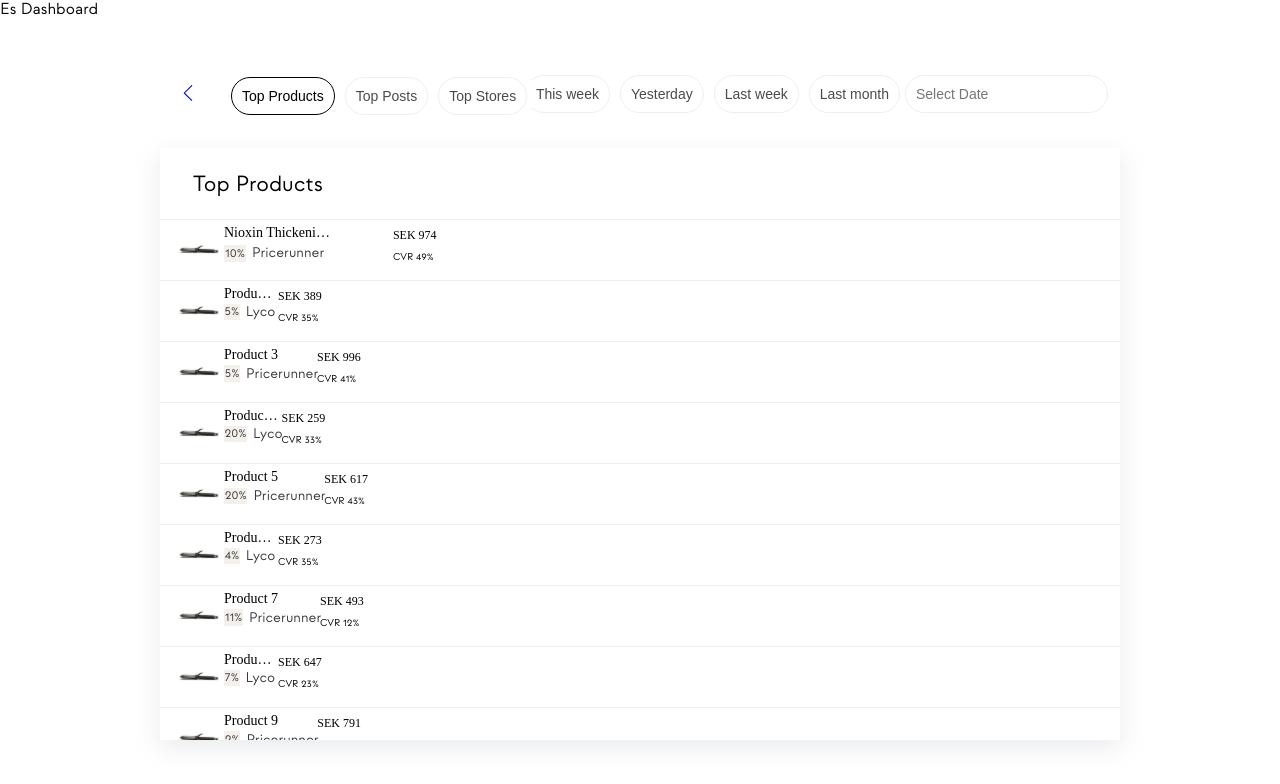
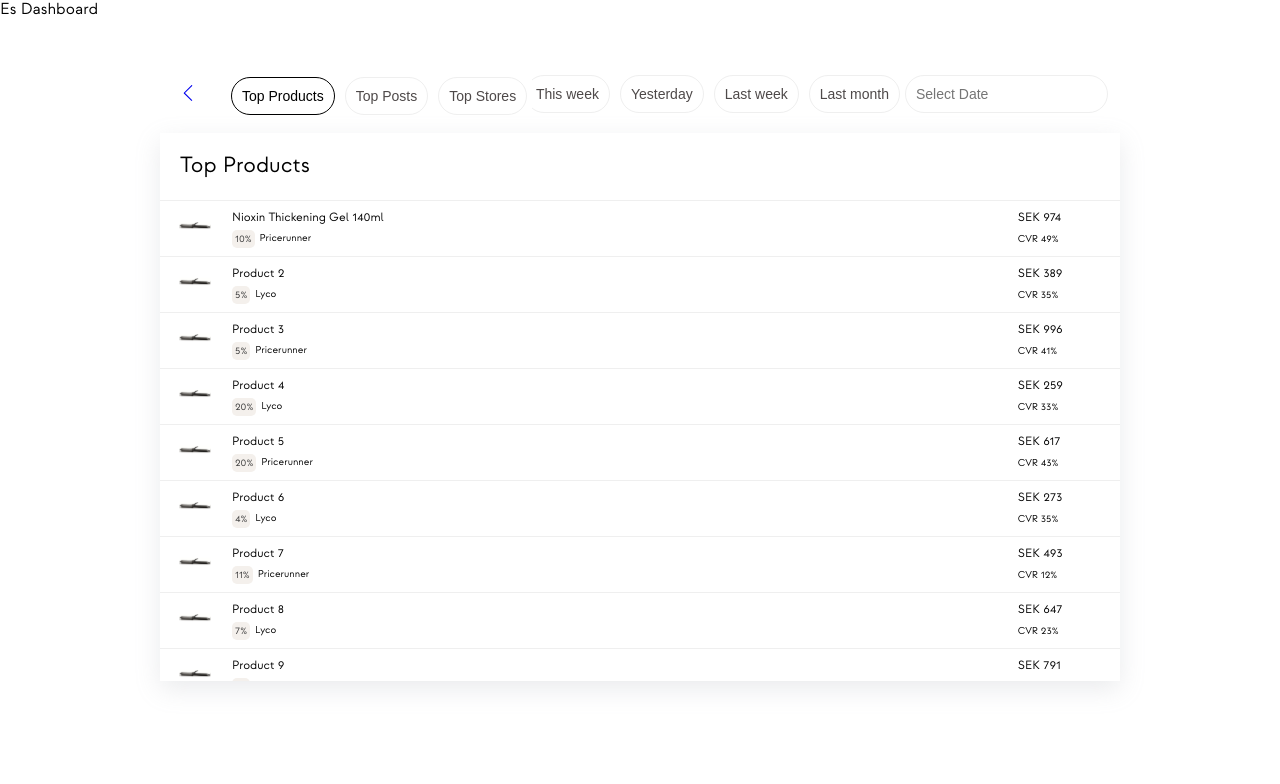
Before and after one commit to riddhiparmarbrainvire/esdashboard, a Next.js app: page /topProducts in a window 1280 px wide. Shown: the top 784 px of the page. Built offline with nearby package versions, Linux system fonts and the light colour scheme.

Commit message:
design complete

```diff
--- a/src/components/ProductContent.tsx
+++ b/src/components/ProductContent.tsx
@@ -1,28 +1,14 @@
 import {
-  // AboutProduct,
-  FlexDiv,
-  // FlexWrapperDiv,
-  // ImageAndProductNameDiv,
-  ImageContentDiv,
-  // ImageDiv,
-  // MainContentWrapper,
-  NumberDiv,
-  // PercentageDiv,
-  // PriceDetails,
-  // ProductContainer,
-  ProductContentDiv,
-  ProductDetailsDiv,
-  // NumberDiv,
-  // ProductContentDiv,
-  // ProductInnerContent,
-  // ProductDetailsDiv,
-  MainContentWrapper,
   ProductHeading,
-  ProductInnerContent,
-  WidthDiv,
-  // WidthDiv,
-  // ImageContentDiv,
-  // FlexDiv,
+  MainProductDiv,
+  ImageDiv,
+  ProductNameDiv,
+  PriceDetailDiv,
+  SekText,
+  CvrPercentageText,
+  ProductNameText,
+  ProductTypeText,
+  ScrollWrapper,
 } from "@/styles/dashboard.styles";
 import Image from "next/image";
 import React from "react";
@@ -37,6 +23,7 @@ interface MyComponentProps {
   topProductsData: Product[];
   height?: any;
   border?: any;
+  width?: boolean;
 }
 
 interface Product {
@@ -69,12 +56,9 @@ const ProductContent: React.FC<MyComponentProps> = (props) => {
         </Link>
       </ProductHeading>
 
-      <MainContentWrapper
-        className="height-for-detail-page"
-        height={props.height}
-      >
+      <ScrollWrapper height={props.height}>
         {props.topProductsData.map((topProduct) => (
-          <ProductContentDiv
+          <MainProductDiv
             key={topProduct.id}
             className={
               props.productTabHeading === "Top Products"
@@ -86,103 +70,45 @@ const ProductContent: React.FC<MyComponentProps> = (props) => {
                 : ""
             }
           >
-            <FlexDiv>
-              <ImageContentDiv>
+            <ImageDiv width={props.width}>
               {props.productTabHeading === "Top Stores" ? (
                 ""
               ) : (
-                  <Image
-                    src={image}
-                    width={50}
-                    height={50}
-                    alt="Picture of the author"
-                  />
-                )}
-                <WidthDiv>
-                  <p className={`${myFont2.className}`}>{topProduct.name}</p>
-                  <ProductInnerContent>
-                    {props.productTabHeading === "Top Products" ? (
-                      <NumberDiv>
-                        {topProduct.percent}
-                        {"%" ? "%" : "SEK / Click"}
-                      </NumberDiv>
-                    ) : (
-                      ""
-                    )}
-
-                    <span>{topProduct.type}</span>
-                  </ProductInnerContent>
-                </WidthDiv>
-              </ImageContentDiv>
-
-              <ProductDetailsDiv>
-                <p>SEK {topProduct.price}</p>
-                {props.productTabHeading === "Top Products" ? (
-                  <span>CVR {topProduct.cvrPercent}%</span>
-                ) : (
-                  ""
-                )}
-              </ProductDetailsDiv>
-            </FlexDiv>
-          </ProductContentDiv>
-        ))}
-      </MainContentWrapper>
-
-      {/* <MainContentWrapper>
-        {props.topProductsData.map((topProduct) => (
-          <ProductContainer
-            key={topProduct.id}
-            className={
-              props.productTabHeading === "Top Products"
-                ? "topProducts"
-                : props.productTabHeading === "Top Posts"
-                ? "topPosts"
-                : props.productTabHeading === "Top Stores"
-                ? " topStories"
-                : ""
-            }
-          >
-            <FlexWrapperDiv>
-              <ImageAndProductNameDiv>
-                <ImageDiv>
                 <Image
                   src={image}
                   width={40}
                   height={40}
                   alt="Picture of the author"
                 />
+              )}
             </ImageDiv>
-
-                <ProductDetailsDiv>
-                  <p>{topProduct.name}</p>
-                  <AboutProduct>
-                    <PercentageDiv>
+            <ProductNameDiv width={props.width}>
+              <ProductNameText>{topProduct.name}</ProductNameText>
+              <div style={{ display: "flex", alignItems: "center" }}>
                 {props.productTabHeading === "Top Products" ? (
-                        <span>
-                          {topProduct.percent}
-                          {"%" ? "%" : "SEK / Click"}
-                        </span>
+                  <>
+                    <span>{topProduct.percent}%</span>
+                  </>
                 ) : (
                   ""
                 )}
 
-                      <p>{topProduct.type}</p>
-                    </PercentageDiv>
-                  </AboutProduct>
-                </ProductDetailsDiv>
-              </ImageAndProductNameDiv>
-              <PriceDetails className="test-p">
-                <p>SEK {topProduct.price}</p>
+                <ProductTypeText>{topProduct.type}</ProductTypeText>
+              </div>
+            </ProductNameDiv>
+            <PriceDetailDiv width={props.width}>
+              <SekText>SEK {topProduct.price}</SekText>
               {props.productTabHeading === "Top Products" ? (
-                  <span>CVR {topProduct.cvrPercent}%</span>
+                <CvrPercentageText>
+                  CVR {topProduct.cvrPercent}%
+                </CvrPercentageText>
               ) : (
                 ""
               )}
-              </PriceDetails>
-            </FlexWrapperDiv>
-          </ProductContainer>
+            </PriceDetailDiv>
+          </MainProductDiv>
         ))}
-      </MainContentWrapper> */}
+      </ScrollWrapper>
     </>
   );
 };
--- a/src/pages/topProducts.tsx
+++ b/src/pages/topProducts.tsx
@@ -39,8 +39,9 @@ const TopProducts = () => {
                   <ProductContent
                     topProductsData={topProductsData}
                     productTabHeading="Top Products"
-                    height={65}
+                    height={true}
                     border={2}
+                    width={true}
                   />
                 </>
               )}
@@ -49,7 +50,8 @@ const TopProducts = () => {
                   <ProductContent
                     topProductsData={topPostsData}
                     productTabHeading="Top Posts"
-                    height={65}
+                    height={true}
+                    width={true}
                   />
                 </>
               )}
@@ -58,7 +60,8 @@ const TopProducts = () => {
                   <ProductContent
                     topProductsData={topStoresData}
                     productTabHeading="Top Stores"
-                    height={65}
+                    height={true}
+                    width={true}
                   />
                 </>
               )}
--- a/src/styles/dashboard.styles.tsx
+++ b/src/styles/dashboard.styles.tsx
@@ -23,11 +23,16 @@ export const MainDivWrapper = styled.div`
   height: 130vh;
 `;
 
-export const ButtonContainer = styled.div`
+interface ButtonContainerProps {
+  scroll?: boolean;
+}
+
+export const ButtonContainer = styled.div<ButtonContainerProps>`
   display: flex;
   align-items: center;
   justify-content: right;
   margin-bottom: 15px;
+  overflow-x: ${({ scroll }) => (scroll ? "auto" : "")};
 
   @media (max-width: 992px) {
     justify-content: flex-start;
@@ -41,17 +46,7 @@ export const ButtonContainer = styled.div`
     justify-content: flex-start;
   }
 
-  @media (min-width: 1200px) {
-    flex-wrap: nowrap;
-    overflow-x: auto;
-  }
-
-  /* @media (min-width: 1449px) {
-    flex-wrap: nowrap;
-    overflow-x: auto;
-  } */
-
-  @media (min-width: 1449px) and (max-width: 320px) {
+  @media (min-width: 576px) {
     flex-wrap: nowrap;
     overflow-x: auto;
   }
@@ -138,7 +133,7 @@ export const Column = styled.div<ColumnProps>`
   flex-direction: ${({ flexDirection }) => flexDirection};
   margin-left: ${({ marginLeft }) => marginLeft + `px`};
   box-shadow: rgba(149, 157, 165, 0.2) 0px 8px 24px;
-  height: 64vh;
+  height: 60vh;
   min-width: 31%;
 
   @media (max-width: 576px) {
@@ -168,101 +163,12 @@ export const Column = styled.div<ColumnProps>`
 
 export const ProductHeading = styled.p`
   font-size: 22px;
-  padding: 24px 26px 20px 33px;
+  padding: 20px;
   line-height: 26.5px;
   border-bottom: 0.8px solid #efefef;
   display: flex;
   align-items: center;
   justify-content: space-between;
-  font-family: var(--Strawford-Bold);
-`;
-
-export const ProductContentDiv = styled.div`
-  display: flex;
-  border-bottom: 1px solid #efefef;
-
-  &.topProducts {
-    padding: 5px 14px 5px 14px;
-  }
-
-  &.topPosts {
-    padding: 5px 14px 5px 14px;
-  }
-
-  &.topStories {
-    padding: 19px 0;
-  }
-`;
-
-export const ProductInnerContent = styled.span`
-  display: flex;
-  align-items: center;
-  margin-top: 4%;
-
-  span {
-    margin-left: 6px;
-    font-size: 14px;
-    font-weight: 400;
-    line-height: 14px;
-    letter-spacing: 0em;
-    text-align: left;
-    color: rgba(58, 58, 58, 1);
-    font-family: var(--Strawford-Bold);
-  }
-
-  &.topStories {
-    span {
-      display: none;
-    }
-  }
-`;
-
-export const ImageContentDiv = styled.div`
-  display: flex;
-`;
-
-export const FlexDiv = styled.div`
-  display: flex;
-`;
-
-export const WidthDiv = styled.div`
-  width: 50%;
-
-  p {
-    font-size: 14px;
-    overflow: hidden;
-    text-overflow: ellipsis;
-    white-space: nowrap;
-    /* font-family: var(--Strawford-Bold); */
-    font-family: "StrawfordBold";
-  }
-`;
-
-export const NumberDiv = styled.div`
-  background-color: rgba(244, 240, 236, 1);
-  font-size: 0.75rem;
-  font-style: normal;
-  font-weight: 400;
-  line-height: normal;
-  color: #3a3a3a;
-  padding: 1% 1%;
-  white-space: nowrap;
-`;
-
-export const ProductDetailsDiv = styled.div`
-  p {
-    font-size: 12px;
-    line-height: 21px;
-    letter-spacing: 0em;
-    text-align: right;
-    font-family: "StrawfordBoldItalic";
-    /* font-family: var(--Strawford-Bold); */
-    /* font-weight: bold; */
-  }
-
-  span {
-    font-size: 10px;
-  }
 `;
 
 export const TabButtonWrapper = styled.div`
@@ -286,8 +192,9 @@ export const TabWrapper = styled.div`
   display: flex;
   flex-direction: row;
   justify-content: space-between;
+  flex-wrap: nowrap;
 
-  flex-wrap: nowrap;
+  @media (max-width: 768px) {
     overflow-x: auto;
     margin-bottom: 15px;
 
@@ -296,27 +203,45 @@ export const TabWrapper = styled.div`
       border-radius: 5px;
       background-color: lightgray;
     }
-
-  /* @media (max-width: 992px) {
-    justify-content: flex-start;
-  }
-
-  @media (max-width: 768px) {
-    justify-content: flex-start;
   }
 
   @media (max-width: 576px) {
-    justify-content: flex-start;
-  } */
+    overflow-x: auto;
+    margin-bottom: 15px;
+
+    &::-webkit-scrollbar {
+      height: 5px;
+      border-radius: 5px;
+      background-color: lightgray;
+    }
+  }
 `;
 
-// product css new
-interface MainContentWrapperProps {
-  height?: any;
+export const MainProductDiv = styled.div`
+  display: flex;
+  align-items: center;
+  padding: 5px 0px 5px 15px;
+  border-bottom: 1px solid #efefef;
+
+  &.topProducts {
+    padding: 5px 0px 5px 15px;
   }
 
-export const MainContentWrapper = styled.div<MainContentWrapperProps>`
-  max-height: ${({ height }) => (height ? height + `vh` : "51vh")};
+  &.topPosts {
+    padding: 5px 0px 5px 15px;
+  }
+
+  &.topStories {
+    padding: 17px 0;
+  }
+`;
+
+interface ScrollWrapperProps {
+  height?: boolean;
+}
+
+export const ScrollWrapper = styled.div<ScrollWrapperProps>`
+  max-height: ${({ height }) => (height ? `60vh` : "48vh")};
   overflow-y: scroll;
 
   &::-webkit-scrollbar {
@@ -325,80 +250,79 @@ export const MainContentWrapper = styled.div<MainContentWrapperProps>`
   }
 `;
 
-// export const ProductContainer = styled.div`
-//   /* border: 2px dotted green; */
-// `;
+interface ImageDivProps {
+  width?: boolean;
+}
 
-// export const ImageAndProductNameDiv = styled.div`
-//   display: flex;
-//   align-items: center;
-// `;
+export const ImageDiv = styled.div<ImageDivProps>`
+  width: ${({ width }) => (width ? `7%` : "15%")};
+  margin-right: 2px;
+`;
 
-// export const ImageDiv = styled.div`
-//   margin-right: 10px;
-// `;
+export const ProductNameDiv = styled.div<ImageDivProps>`
+  width: ${({ width }) => (width ? `100%` : "60%")};
 
-// export const AboutProduct = styled.div`
-//   span {
-//     font-family: Strawford;
-//     font-size: 12px;
-//     font-weight: 400;
-//     line-height: 14px;
-//     letter-spacing: 0em;
-//     text-align: left;
-//   }
-// `;
+  @media (max-width: 768px) {
+    width: ${({ width }) => (width ? `60%` : "60%")};
+  }
 
-// export const PercentageDiv = styled.div`
-//   display: flex;
-//   align-items: center;
+  @media (max-width: 576px) {
+    width: ${({ width }) => (width ? `60%` : "60%")};
+  }
 
-//   span {
-//     background: rgba(244, 240, 236, 1);
-//     border-radius: 5px;
-//     padding: 3px;
-//     margin-right: 6px;
-//   }
-// `;
+  span {
+    background-color: rgba(244, 240, 236, 1);
+    font-size: 10px;
+    font-style: normal;
+    font-weight: 400;
+    line-height: normal;
+    padding: 3px;
+    border-radius: 5px;
+    color: #3a3a3a;
+    white-space: nowrap;
+    margin-right: 5px;
+  }
+`;
 
-// export const PriceDetails = styled.div`
-//   p {
-//     font-family: Strawford;
-//     font-size: 14px;
-//     font-weight: 500;
-//     line-height: 21px;
-//     letter-spacing: 0em;
-//     text-align: left;
-//   }
+export const PriceDetailDiv = styled.div<ImageDivProps>`
+  width: ${({ width }) => (width ? `13%` : "17%")};
 
-//   span {
-//     font-family: Strawford;
-//     font-size: 12px;
-//     font-weight: 400;
-//     line-height: 14px;
-//     letter-spacing: 0em;
-//     text-align: left;
-//   }
-// `;
+  @media (max-width: 768px) {
+    width: ${({ width }) => (width ? `13%` : "20%")};
+  }
 
-// export const ProductDetailsDiv = styled.div`
-//   width: 50%;
+  @media (max-width: 576px) {
+    width: ${({ width }) => (width ? `22%` : "20%")};
+  }
 
-//   p {
-//     font-family: Strawford;
-//     font-size: 14px;
-//     font-weight: 500;
-//     line-height: 21px;
-//     letter-spacing: 0em;
-//     text-align: left;
-//   }
-// `;
+  span {
+    font-size: 10px;
+  }
+`;
 
-// export const FlexWrapperDiv = styled.div`
-//   display: flex;
-//   align-items: center;
-//   justify-content: space-between;
-//   padding: 5px 20px 5px 20px;
-//   border-bottom: 1px solid #efefef;
-// `;
-// product css end
+export const ProductNameText = styled.p`
+  font-size: 12px;
+  line-height: 21px;
+  letter-spacing: 0em;
+  overflow: hidden;
+  text-overflow: ellipsis;
+  white-space: nowrap;
+`;
+
+export const ProductTypeText = styled.p`
+  font-size: 10px;
+  line-height: 21px;
+  letter-spacing: 0em;
+`;
+
+export const SekText = styled.p`
+  font-size: 12px;
+  line-height: 21px;
+  letter-spacing: 0em;
+`;
+
+export const CvrPercentageText = styled.span`
+  font-size: 10px;
+  line-height: 21px;
+  letter-spacing: 0em;
+`;
--- a/src/styles/globals.css
+++ b/src/styles/globals.css
@@ -15,7 +15,7 @@
 @font-face {
   font-family: "StrawfordBold";
   src: url("../../public/font/Strawford-Bold.otf") format("otf");
-  font-weight: 500;
+  font-weight: 400;
   font-style: normal;
 }
 
@@ -90,9 +90,9 @@
 }
 
 @font-face {
-  font-family: "StrawfordBlackItalicRegular";
+  font-family: "StrawfordBlackRegular";
   src: url("../../public/font/Strawford-Regular.ttf") format("ttf");
-  font-weight: normal;
+  font-weight: 400;
   font-style: normal;
 }
 
```
Also changed, not shown: src/components/ButtonFilter.tsx (+31 -11 lines). Lines whose indentation alone changed are shown as unchanged.
